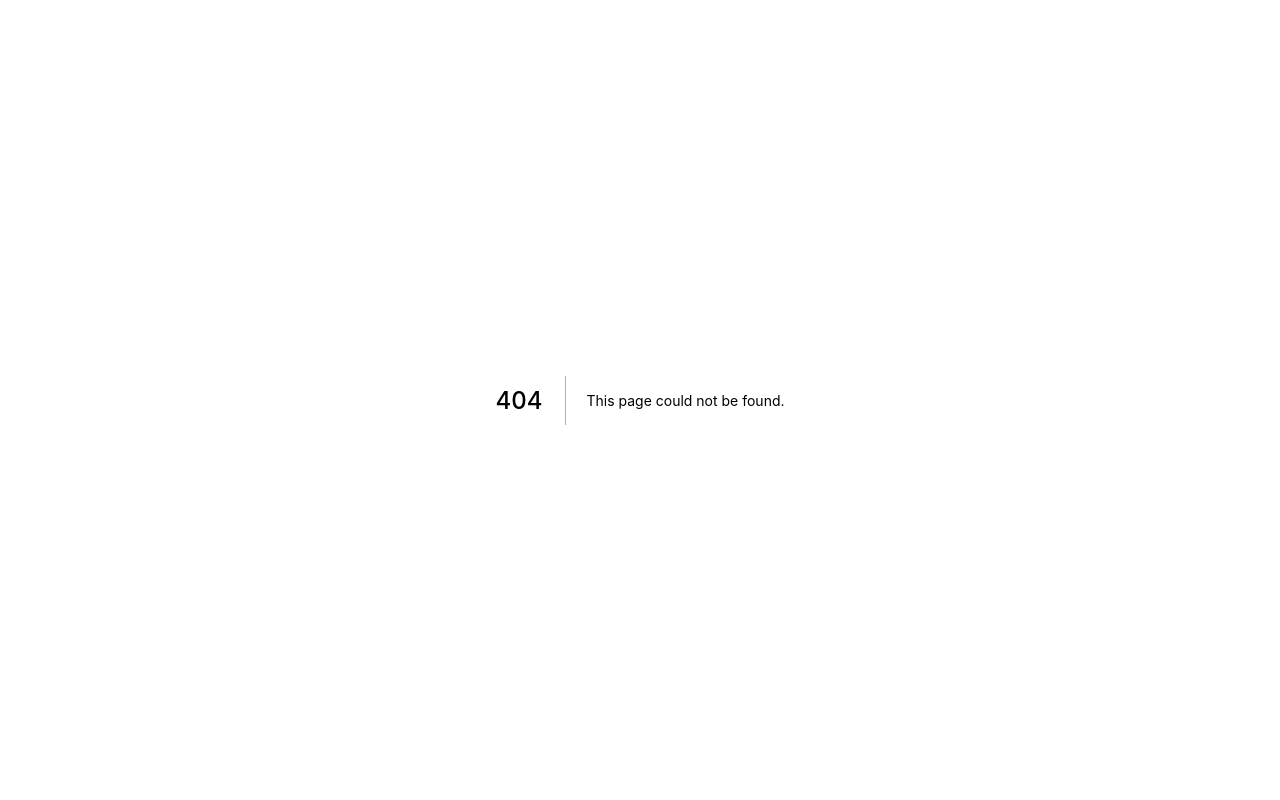
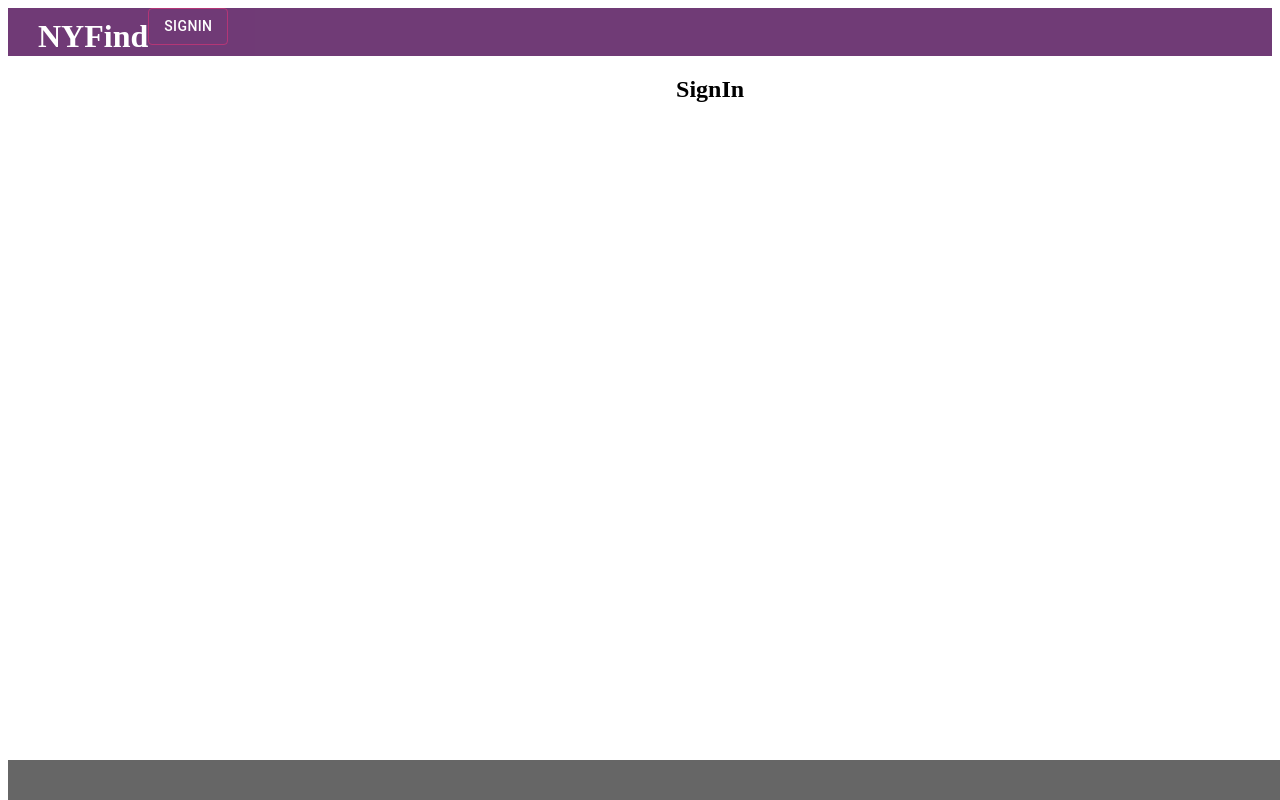
Before and after one commit to ChrisSure/qFind, a Next.js app in the folder client/: page /signin in a window 1280 px wide. Before the commit this address had no page. Built offline with nearby package versions, Linux system fonts and the light colour scheme.

Commit message:
SetUp structure client.

```diff
--- /dev/null
+++ b/client/components/footer/footer.js
@@ -0,0 +1,9 @@
+import styles from "./styles.scss";
+
+const Footer = () => (
+    <footer>
+
+    </footer>
+)
+
+export default Footer
--- /dev/null
+++ b/client/components/footer/styles.scss
@@ -0,0 +1,9 @@
+footer {
+  background: black;
+  height: 5vh;
+  width: 100%;
+  opacity: 0.6;
+  position: absolute;
+  bottom: 0;
+  z-index: 2;
+}
--- /dev/null
+++ b/client/components/header/header.js
@@ -0,0 +1,20 @@
+import Link from 'next/link'
+import Button from "@material-ui/core/Button";
+import styles from "./styles.scss";
+
+const Header = () => (
+    <header>
+        <h1>
+            <Link href="/">
+                <a>NYFind</a>
+            </Link>
+        </h1>
+        <Button variant="outlined" color="secondary" className={styles.sign_in_icon}>
+            <Link href="/signin">
+                <a>SignIn</a>
+            </Link>
+        </Button>
+    </header>
+)
+
+export default Header
--- /dev/null
+++ b/client/components/header/styles.scss
@@ -0,0 +1,33 @@
+@import "../../styles/colors";
+
+header {
+  background: rgb(77, 10, 84);
+  height: 6vh;
+  width: 100%;
+  opacity: 0.8;
+  z-index: 2;
+
+  h1 {
+    margin-left: 30px;
+    margin-top: 10px;
+    color: white;
+    float: left;
+  }
+
+  a {
+    color: white;
+    text-decoration: none;
+  }
+  .sign_in_icon {
+    position: absolute;
+    right: 30px;
+    top: 7px;
+    border-color: $white;
+    text-transform: none;
+    color: $white;
+
+    &:hover {
+      border-color: $white-hover;
+    }
+  }
+}
--- /dev/null
+++ b/client/next.config.js
@@ -0,0 +1,36 @@
+const withSass = require('@zeit/next-sass');
+module.exports = withSass({
+    cssModules: true,
+    cssLoaderOptions: {
+        importLoaders: 2,
+    },
+    webpack: config => {
+        config.module.rules.forEach(rule => {
+            if (rule.test && rule.test.toString().includes(".scss")) {
+                rule.rules = rule.use.map(useRule => {
+                    if (typeof useRule === 'string') {
+                        return { loader: useRule };
+                    }
+                    if (useRule.loader === 'css-loader') {
+                        return {
+                            oneOf: [
+                                {
+                                    test: new RegExp('.global.scss$'),
+                                    loader: useRule.loader,
+                                    options: {},
+                                },
+                                {
+                                    loader: useRule.loader,
+                                    options: { modules: true }
+                                },
+                            ],
+                        };
+                    }
+                    return useRule;
+                });
+                delete rule.use;
+            }
+        });
+        return config;
+    },
+});
--- a/client/package.json
+++ b/client/package.json
@@ -8,7 +8,11 @@
     "start": "next start"
   },
   "dependencies": {
+    "@material-ui/core": "^4.10.2",
+    "@material-ui/icons": "^4.9.1",
+    "@zeit/next-sass": "^1.0.1",
     "next": "9.3.5",
+    "node-sass": "^4.14.1",
     "react": "16.13.1",
     "react-dom": "16.13.1"
   }
--- /dev/null
+++ b/client/pages/index.scss
@@ -0,0 +1,22 @@
+@import "../styles/colors";
+
+/*====================================================*/
+/* Global                                             */
+/*====================================================*/
+
+html,
+body {
+  padding: 0;
+  margin: 0;
+  font-family: -apple-system, BlinkMacSystemFont, Segoe UI, Roboto,
+  Oxygen, Ubuntu, Cantarell, Fira Sans, Droid Sans, Helvetica Neue,
+  sans-serif;
+}
+
+* {
+  box-sizing: border-box;
+}
+
+main {
+  height: 100vh;
+}
--- /dev/null
+++ b/client/pages/signin/index.js
@@ -0,0 +1,19 @@
+import React from "react";
+import Header from "../../components/header/header";
+import Footer from "../../components/footer/footer";
+import styles from './styles.scss';
+
+
+const SignIn = () => {
+    return (
+        <main>
+            <Header/>
+            <aside>
+                <h1>SignIn</h1>
+            </aside>
+            <Footer />
+        </main>
+    )
+}
+
+export default SignIn
--- /dev/null
+++ b/client/pages/signin/styles.scss
@@ -0,0 +1,6 @@
+aside {
+  margin-top: 0px;
+  h1 {
+    text-align: center;
+  }
+}
--- /dev/null
+++ b/client/styles/colors.scss
@@ -0,0 +1,2 @@
+$white: #ffffff;
+$white-hover: rgba(221, 30, 248, 0.66);
```
Also changed, not shown: client/pages/index.js (+7 -51 lines), 2 other files (tests, documents, lock files or other folders).
